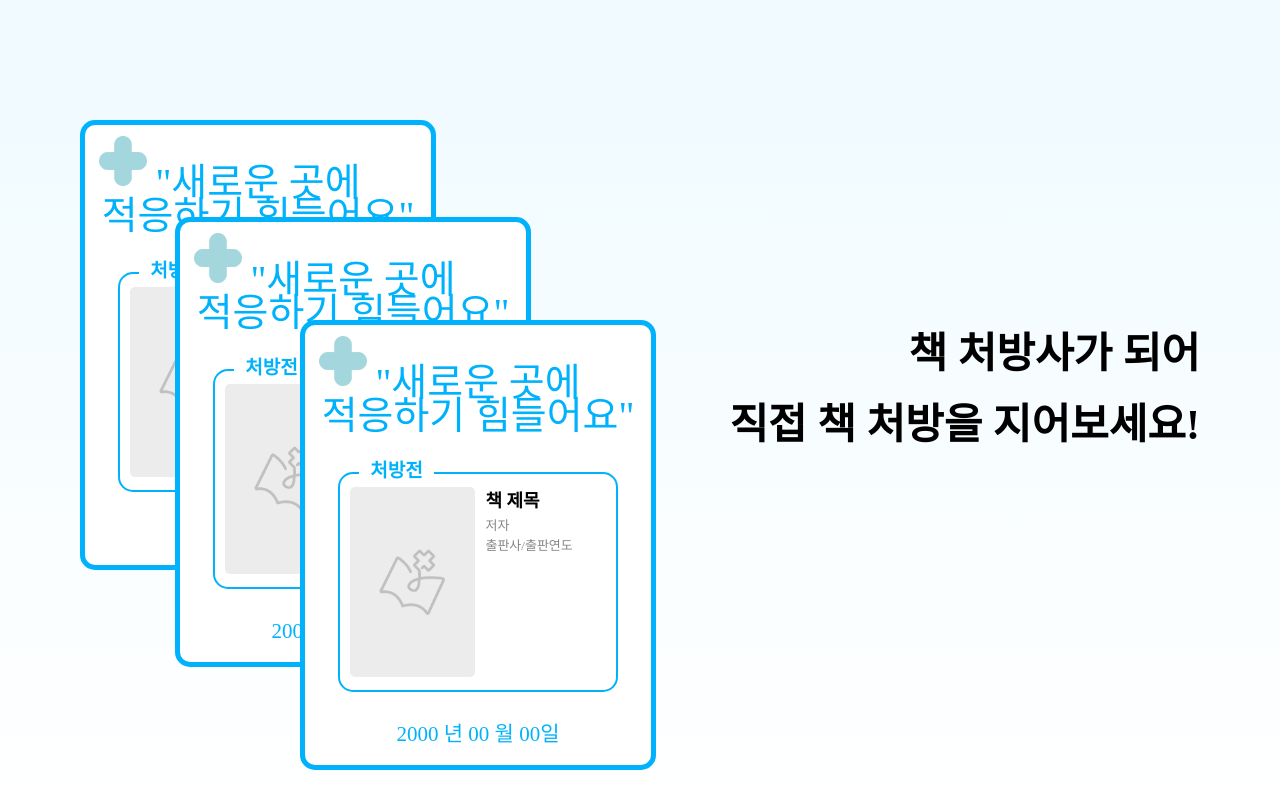
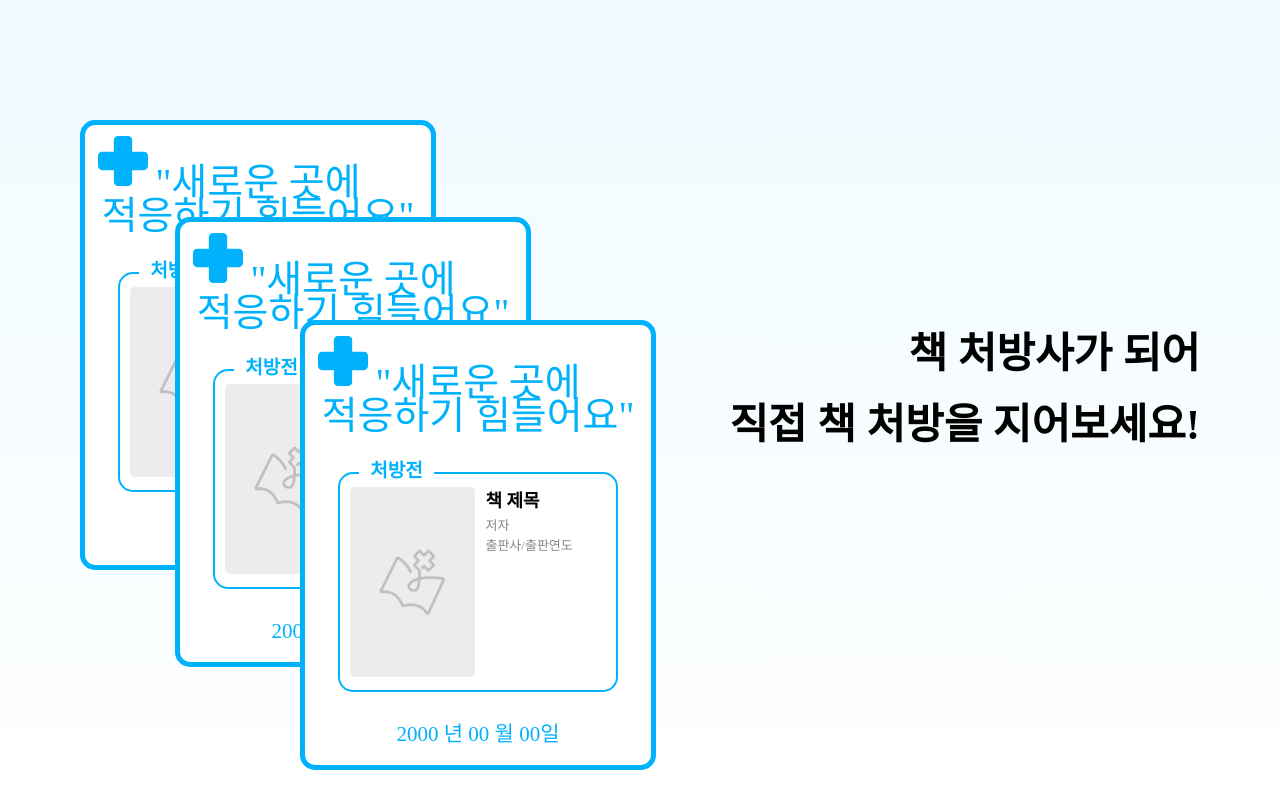
Before and after one commit to kw-bookmedicine/frontend, a React (Create React App) app: page / in a window 1280 px wide. Shown: the part 2520-3328 px from the top of the page. Built offline with nearby package versions, Linux system fonts and the light colour scheme; no server answers; a web font is replaced by a local one.

Commit message:
:lipstick: Style: 처방전 아이콘 변경

```diff
--- a/src/components/Prescription/PrescriptionCard.jsx
+++ b/src/components/Prescription/PrescriptionCard.jsx
@@ -25,10 +25,6 @@ const PrescriptionCard = ({ id }) => {
 					<p className="prscrCard_bookInfo_title">책 제목</p>
 					<p className="prscrCard_bookInfo_author">저자</p>
 					<p className="prscrCard_bookInfo_date">출판사/출판연도</p>
-					{/* <img
-						src="/icon/pharmacy_icon_2.png"
-						className="pharmacy_icon_group"
-					/> */}
 				</div>
 			</>
 		);
@@ -52,7 +48,7 @@ const PrescriptionCard = ({ id }) => {
 			>
 				<div className="prscrCard_top_wrapper">
 					<img
-						src="/icon/pharmacy_icon.png"
+						src="/icon/pharmacy_icon.svg"
 						alt=""
 						className="prscr_vector_icon"
 					/>
```
Also changed, not shown: public/icon/pharmacy_icon.png, public/icon/pharmacy_icon.svg (added).
